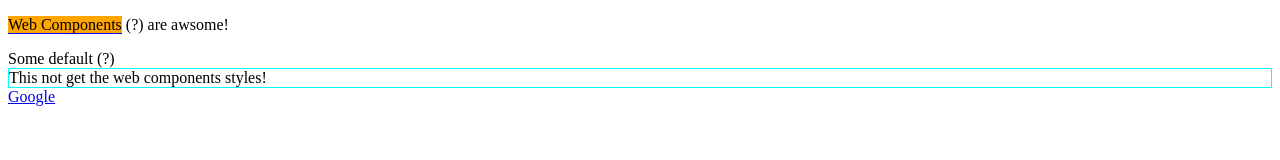
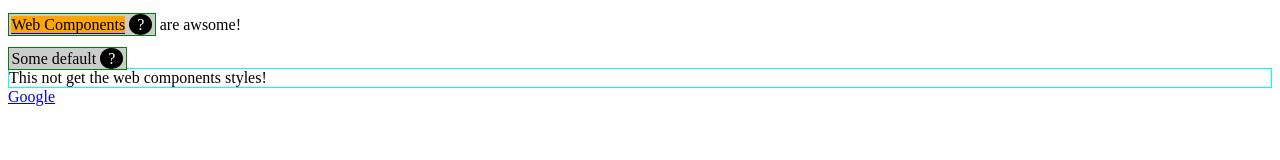
Before and after one commit to danidelgadoz/web-components-scratch, a plain HTML site: page index.html in a window 1280 px wide. Drawn offline with Linux system fonts and the light colour scheme.

Commit message:
Styling the Host Component

```diff
--- a/index.html
+++ b/index.html
@@ -9,6 +9,10 @@
     <style>
         div {
             border: 1px solid cyan;
+        }
+        my-tooltip {
+            border: 1px solid green;
+            padding: 0.15rem;
         }
         .highlight {
             background-color: orange;
--- a/tooltip.js
+++ b/tooltip.js
@@ -14,6 +14,10 @@ class Tooltip extends HTMLElement {
                     z-index: 10;
                 }
 
+                :host {
+                    background-color: #ccc;
+                }
+
                 .highlight {
                     background-color: red;
                 }
@@ -21,9 +25,17 @@ class Tooltip extends HTMLElement {
                 ::slotted(.highlight) {
                     border-bottom: 1px solid blue;
                 }
+
+                .icon {
+                    background-color: black;
+                    color: white;
+                    padding: 0.15rem 0.5rem;
+                    text-align: center;
+                    border-radius: 50%;
+                }
             </style>
             <slot>Some default</slot>
-            <span> (?)</span>
+            <span class="icon"> ?</span>
         `;
     }
 
```
